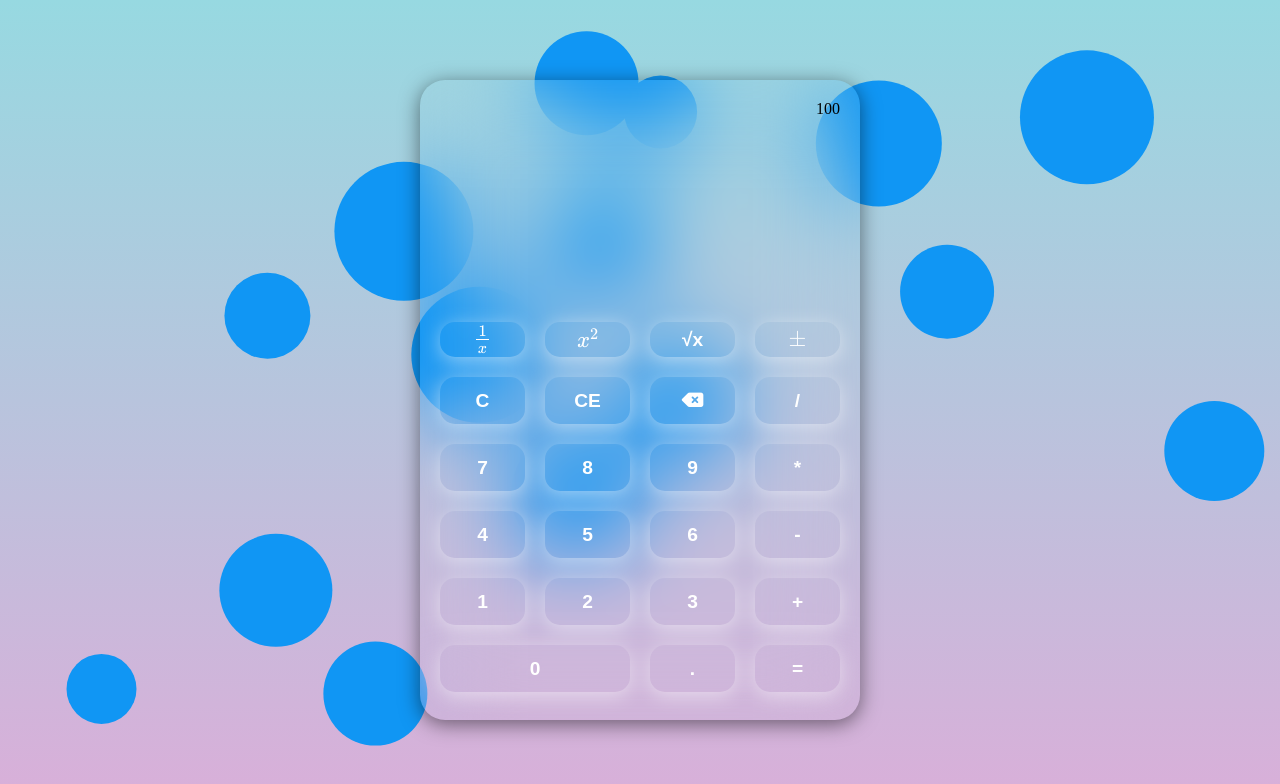
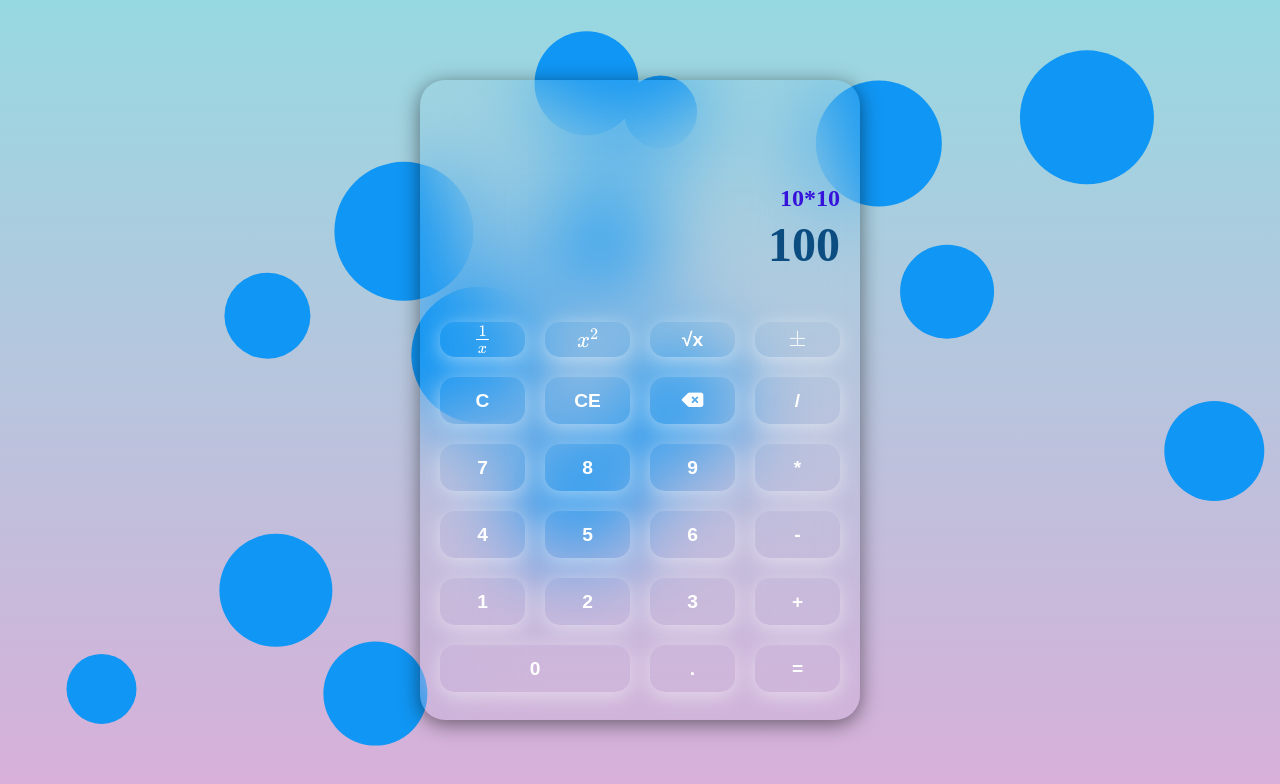
Before and after one commit to Sneh-Gohel/Modern-Calculator, a plain HTML site: page index.html in a window 1280 px wide. Drawn offline with nearby package versions, Linux system fonts and the light colour scheme; some packages are replaced by stand-ins of ours.

Commit message:
Full GUI

```diff
--- a/index.html
+++ b/index.html
@@ -19,7 +19,8 @@
     <div class="body">
         <div class="Centered-Calculator">
             <div class="screen">
-                    100
+                    <div class="secondaryDisplay">10*10</div>
+                    <div class="mainDisplay">100</div>
             </div>
             <div style="display: flex; align-items: center; justify-content: center;">
                 <div class="controls">
--- a/style.css
+++ b/style.css
@@ -48,7 +48,27 @@ body {
     width: 100%;
     border-top-left-radius: 25px;
     border-top-right-radius: 25px;
-    text-align: right;
+    position: relative;
+}
+
+.secondaryDisplay {
+    position: absolute;
+    padding-bottom: 10px;
+    bottom: 100px;
+    right: 0px;
+    font-size: 1.5rem;
+    color: #3712db;
+    font-weight: bold;
+}
+
+.mainDisplay {
+    position: absolute;
+    padding-bottom: 50px;
+    bottom: 0px;
+    right: 0px;
+    font-size: 3rem;
+    color: #0b4d80;
+    font-weight: bold;
 }
 
 .controls {
```
